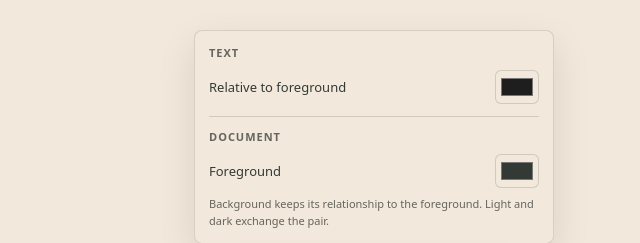
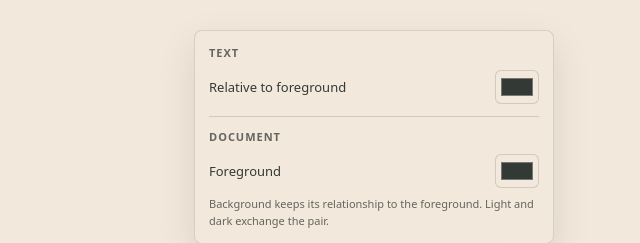
Before and after one commit to grwtsk/huey, a website built with Vite: page reader/index.html in a window 1280 px wide. Both pictures are taken after a click on the button 678 px from the left and 770 px from the top of the page. Shown: the part 496-739 px from the top of the page, 266-906 px from the left. Built offline with nearby package versions, Linux system fonts and the light colour scheme; files whose address does not match are found by name.

Commit message:
Align initial editor color controls with the warm green basis
Disclaimer: Pre-release presentation change only; manuscript/source bytes and claim status are unchanged.

```diff
--- a/reader/index.html
+++ b/reader/index.html
@@ -58,8 +58,8 @@
   </div>
 
   <div id="color-pop" class="tool-pop" role="dialog" aria-label="Color" hidden>
-    <section><h2>Text</h2><label class="picker-row"><span>Relative to foreground</span><input id="local-color" type="color" value="#1e1e1e"></label></section>
-    <section><h2>Document</h2><label class="picker-row"><span>Foreground</span><input id="document-color" type="color" value="#1e1e1e"></label><p class="pop-note">Background keeps its relationship to the foreground. Light and dark exchange the pair.</p></section>
+    <section><h2>Text</h2><label class="picker-row"><span>Relative to foreground</span><input id="local-color" type="color" value="#333a36"></label></section>
+    <section><h2>Document</h2><label class="picker-row"><span>Foreground</span><input id="document-color" type="color" value="#333a36"></label><p class="pop-note">Background keeps its relationship to the foreground. Light and dark exchange the pair.</p></section>
   </div>
 
   <dialog id="evidence-dialog" aria-labelledby="dialog-title"><div class="dialog-top"><h2 id="dialog-title">Evidence and references</h2><button id="close-dialog" type="button">Close</button></div><div id="dialog-body"></div></dialog>
```
